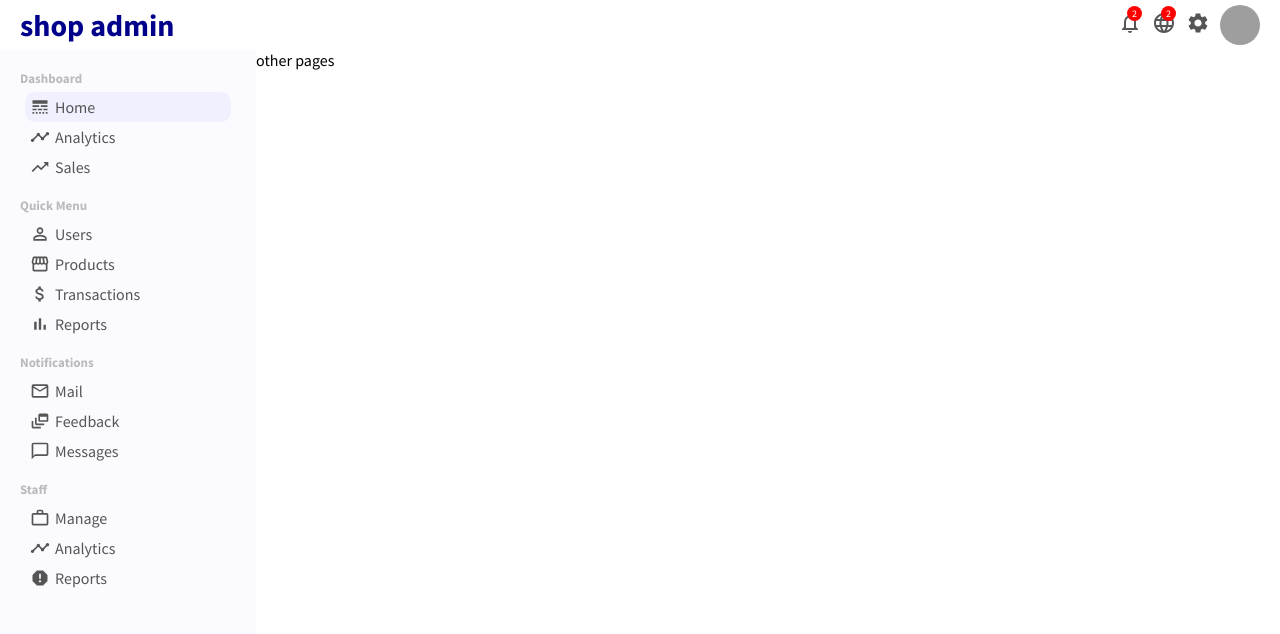
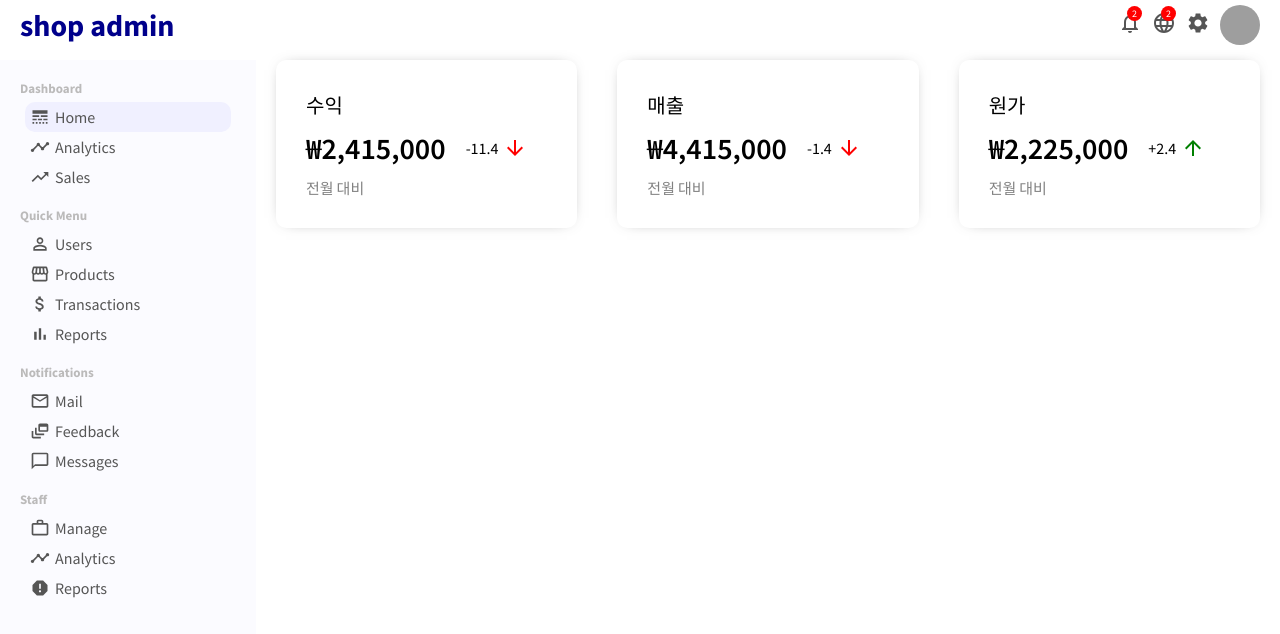
Before and after one commit to amh6281/E-Commerce-App, a React (Create React App) app in the folder admin/: page / in a window 1280 px wide. Shown: the top 634 px of the page. Built offline with nearby package versions, Linux system fonts and the light colour scheme; grey boxes are pictures that could not be loaded.

Commit message:
Info 컴포넌트 생성 2022.03.03

```diff
--- a/admin/src/App.css
+++ b/admin/src/App.css
@@ -1,7 +1,4 @@
 .container {
   display: flex;
+  margin-top: 10px;
 }
-
-.others {
-  flex: 4;
-}
--- a/admin/src/App.js
+++ b/admin/src/App.js
@@ -1,6 +1,7 @@
 import Sidebar from "./components/sidebar/Sidebar";
 import Topbar from "./components/topbar/Topbar";
 import "./App.css";
+import Home from "./pages/home/Home";
 
 function App() {
   return (
@@ -8,7 +9,7 @@ function App() {
       <Topbar />
       <div className="container">
         <Sidebar />
-        <div className="others">other pages</div>
+        <Home />
       </div>
     </div>
   );
--- /dev/null
+++ b/admin/src/components/featuredInfo/FeaturedInfo.js
@@ -0,0 +1,42 @@
+import React from "react";
+import "./featuredInfo.css";
+import { ArrowDownward, ArrowUpward } from "@material-ui/icons";
+
+const FeaturedInfo = () => {
+  return (
+    <div className="featured">
+      <div className="featuredItem">
+        <span className="featuredTitle">수익</span>
+        <div className="featuredMoneyContainer">
+          <span className="featuredMoney">₩2,415,000</span>
+          <span className="featuredMoneyRate">
+            -11.4 <ArrowDownward className="featuredIcon negative" />
+          </span>
+        </div>
+        <span className="featuredSub">전월 대비</span>
+      </div>
+      <div className="featuredItem">
+        <span className="featuredTitle">매출</span>
+        <div className="featuredMoneyContainer">
+          <span className="featuredMoney">₩4,415,000</span>
+          <span className="featuredMoneyRate">
+            -1.4 <ArrowDownward className="featuredIcon negative" />
+          </span>
+        </div>
+        <span className="featuredSub">전월 대비</span>
+      </div>
+      <div className="featuredItem">
+        <span className="featuredTitle">원가</span>
+        <div className="featuredMoneyContainer">
+          <span className="featuredMoney">₩2,225,000</span>
+          <span className="featuredMoneyRate">
+            +2.4 <ArrowUpward className="featuredIcon" />
+          </span>
+        </div>
+        <span className="featuredSub">전월 대비</span>
+      </div>
+    </div>
+  );
+};
+
+export default FeaturedInfo;
--- /dev/null
+++ b/admin/src/components/featuredInfo/featuredInfo.css
@@ -0,0 +1,51 @@
+.featured {
+  width: 100%;
+  display: flex;
+  justify-content: space-between;
+}
+
+.featuredItem {
+  flex: 1;
+  margin: 0px 20px;
+  padding: 30px;
+  border-radius: 10px;
+  cursor: pointer;
+  -webkit-box-shadow: 0px 0px 15px -10px rgba(0, 0, 0, 0.75);
+  box-shadow: 0px 0px 15px -10px rgba(0, 0, 0, 0.75);
+}
+
+.featuredTitle {
+  font-size: 20px;
+}
+
+.featuredMoneyContainer {
+  margin: 10px 0px;
+  display: flex;
+  align-items: center;
+}
+
+.featuredMoney {
+  font-size: 30px;
+  font-weight: 600;
+}
+
+.featuredMoneyRate {
+  display: flex;
+  align-items: center;
+  margin-left: 20px;
+}
+
+.featuredIcon {
+  font-size: 14px;
+  margin-left: 5px;
+  color: green;
+}
+
+.featuredIcon.negative {
+  color: red;
+}
+
+.featuredSub {
+  font-size: 15px;
+  color: gray;
+}
--- /dev/null
+++ b/admin/src/pages/home/Home.js
@@ -0,0 +1,13 @@
+import React from "react";
+import FeaturedInfo from "../../components/featuredInfo/FeaturedInfo";
+import "./home.css";
+
+const Home = () => {
+  return (
+    <div className="home">
+      <FeaturedInfo />
+    </div>
+  );
+};
+
+export default Home;
--- /dev/null
+++ b/admin/src/pages/home/home.css
@@ -0,0 +1,3 @@
+.home {
+  flex: 4;
+}
```
